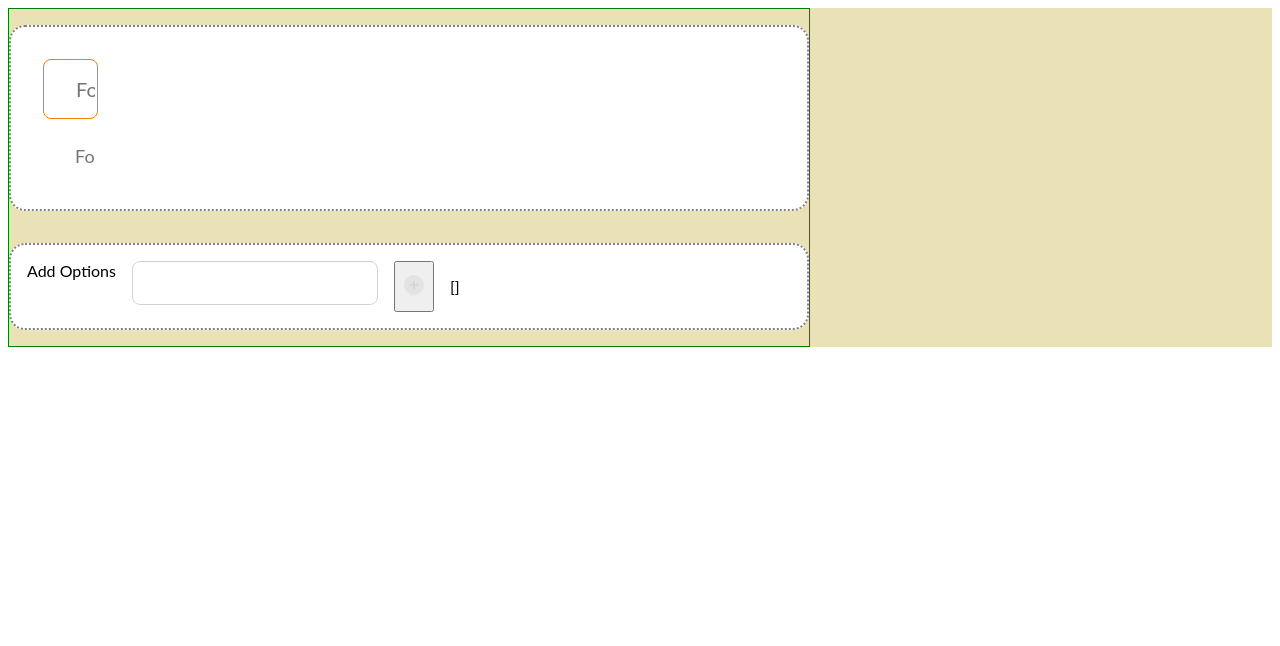
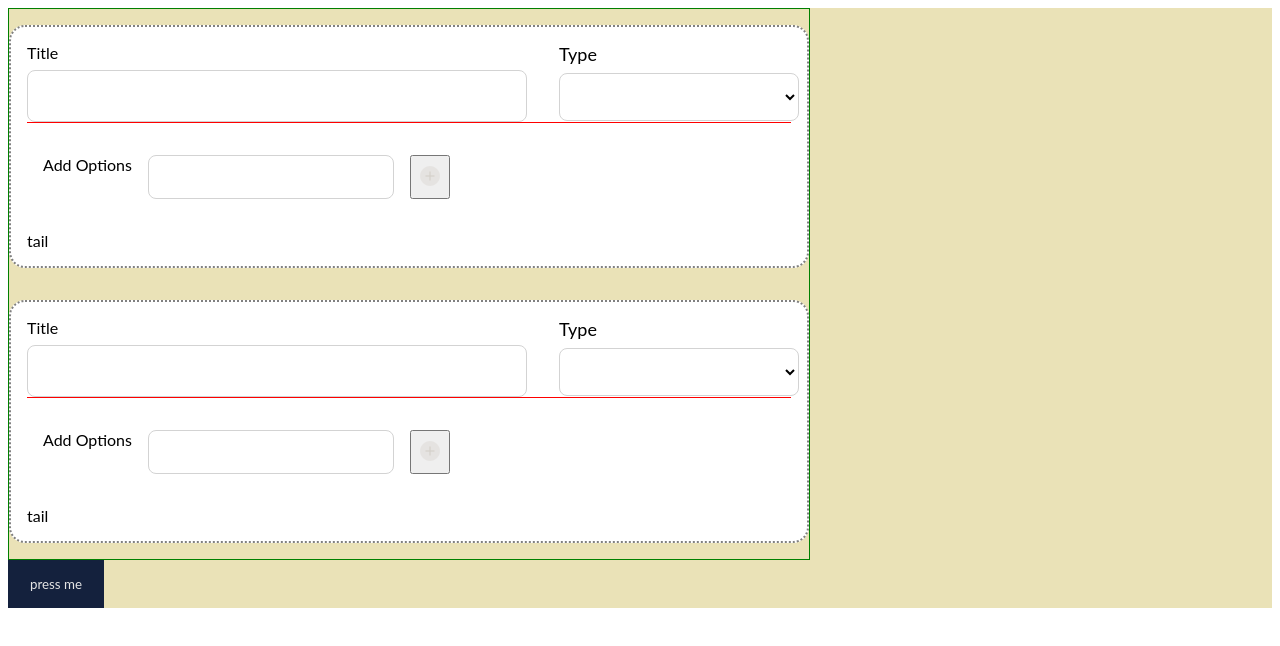
Before and after one commit to mehrdadanvar/googleforms, a Nuxt app: page /test in a window 1280 px wide. Shown: the top 646 px of the page. Built offline with nearby package versions, Linux system fonts and the light colour scheme.

Commit message:
each question is represented as a Block component working on the functionality

```diff
--- a/components/Block.vue
+++ b/components/Block.vue
@@ -1,6 +1,13 @@
 <template>
-  <section class="block">
-    <slot />
+  <section class="question">
+    <div class="head">
+      <questionTitle />
+      <questionType />
+    </div>
+    <div class="body">
+      <MasterRadio />
+    </div>
+    <div class="tail">tail</div>
   </section>
 </template>
 
@@ -9,9 +16,16 @@
 </script>
 
 <style scoped>
-  .block {
+  .head {
+    display: flex;
+    border-bottom: 1px solid red;
+  }
+  .body {
+    margin: 2rem 1rem;
+  }
+  .question {
     min-width: 20rem;
-    max-width: 50rem;
+    max-width: 60rem;
     display: flex;
     flex-direction: column;
     justify-content: center;
--- /dev/null
+++ b/components/Blocks.vue
@@ -0,0 +1,22 @@
+<template>
+  <div>
+    <button @click="add">add block</button>
+    <section class="father" v-for="question in questions" :key="question">
+      <Block>{{ question }}</Block>
+    </section>
+  </div>
+</template>
+
+<script>
+  export default {
+    setup() {
+      let questions = ref(["one"]);
+      function add() {
+        questions.value.push("item");
+      }
+      return { questions, add };
+    },
+  };
+</script>
+
+<style></style>
--- /dev/null
+++ b/components/Button.vue
@@ -0,0 +1,24 @@
+<template>
+  <button class="btn">
+    <slot />
+  </button>
+</template>
+
+<script>
+  export default {
+    props: ["text"],
+  };
+</script>
+
+<style>
+  .btn {
+    border: none;
+    width: 6rem;
+    padding: 1rem;
+    background-color: #14213d;
+    color: #e5e5e5;
+  }
+  .btn:hover {
+    border-radius: 0.5rem;
+  }
+</style>
--- a/components/FormHeader.vue
+++ b/components/FormHeader.vue
@@ -18,7 +18,14 @@
 </template>
 
 <script>
-  export default {};
+  export default {
+    setup() {
+      let header_text = ref("");
+      return {
+        header_text,
+      };
+    },
+  };
 </script>
 
 <style scoped>
@@ -31,7 +38,6 @@
   }
   .form-title {
     background-color: white;
-
     height: 3.5rem;
     border-radius: 0.5rem;
     font-family: "Lato";
--- a/components/MasterRadio.vue
+++ b/components/MasterRadio.vue
@@ -6,7 +6,6 @@
       <button @click="add">
         <img src="../assets/icons/add.svg" alt="" />
       </button>
-      <p>{{ resultset }}</p>
     </div>
     <div class="radio-item" v-for="(item, index) in resultset" :key="item">
       <input class="radio" type="radio" name="name" v-model="radiovalue" :value="item" />
--- /dev/null
+++ b/components/questionFooter.vue
@@ -0,0 +1,14 @@
+<template>
+  <div class="end">
+    <img src="" alt="" />
+    <img src="" alt="" />
+    <p>required</p>
+    <img src="" alt="" />
+  </div>
+</template>
+
+<script>
+  export default {};
+</script>
+
+<style></style>
--- a/components/questionTitle.vue
+++ b/components/questionTitle.vue
@@ -1,6 +1,6 @@
 <template>
   <div class="q-title">
-    <label for="">Question title</label>
+    <label for="">Title</label>
     <input class="question" type="text" name="" id="" />
   </div>
 </template>
@@ -13,16 +13,19 @@
 
 <style scoped>
   .q-title {
-    height: 4rem;
+    display: flex;
+    flex-direction: column;
+    gap: 0.5rem;
     margin-right: 2rem;
   }
   .question {
     width: 30rem;
-    height: 2.25rem;
+    height: 3rem;
     border: 1px solid rgb(211, 211, 211);
     border-radius: 0.5rem;
     gap: 1rem;
     padding-left: 1rem;
     font-family: "Lato";
+    font-size: 18px;
   }
 </style>
--- a/components/questionType.vue
+++ b/components/questionType.vue
@@ -1,31 +1,23 @@
 <template>
   <div class="question-type">
-    <label for="">Question Type</label>
+    <label for="">Type</label>
     <select name="q-type" id="" v-model="optionresult">
-      <option :value="option.value" v-for="option in options" :key="option">
+      <option v-for="option in options" :value="option.value" :key="option">
         {{ option.type }}
       </option>
-      <!-- <option value="">multiple choice</option>
-      <option value="short-answer">short-answer</option>
-      <option value="paragraph">paragraph</option>
-      <option value="checkbox">checkbox</option>
-      <option value="dropdown">dropdown</option>
-      <option value="Date">date</option>
-      <option value="time">time</option> -->
     </select>
-    <p>mehrdad + {{ optionresult }}</p>
   </div>
 </template>
 
 <script setup>
   let options = ref([
-    { type: "multiple choice", value: "mc" },
-    { type: "checkbox", value: "chb" },
-    { type: "short answer", value: "sha" },
-    { type: "paragraph", value: "para" },
-    { type: "drop down", value: "dd" },
-    { type: "date", value: "date" },
-    { type: "time", value: "time" },
+    { type: "multiple choice", value: "mc", selected: true },
+    { type: "checkbox", value: "chb", selected: false },
+    { type: "short answer", value: "sha", selected: false },
+    { type: "paragraph", value: "para", selected: false },
+    { type: "drop down", value: "dd", selected: false },
+    { type: "date", value: "date", selected: false },
+    { type: "time", value: "time", selected: false },
   ]);
   let optionresult = ref("");
 </script>
@@ -36,8 +28,9 @@
   }
   .question-type {
     display: flex;
-    flex-direction: row;
-    gap: 1rem;
+    flex-direction: column;
+    gap: 0.5rem;
+    font-size: 18px;
   }
   select {
     border: 1px solid rgb(211, 211, 211);
--- a/pages/index.vue
+++ b/pages/index.vue
@@ -17,6 +17,7 @@
       <div class="footer">footer</div>
     </Block>
     <SideUtil />
+    <Blocks />
   </div>
 </template>
 
--- a/pages/test.vue
+++ b/pages/test.vue
@@ -8,6 +8,7 @@
         <MasterRadio />
       </Block>
     </ParentContainer>
+    <Button>press me</Button>
   </main>
 </template>
 
```
Also changed, not shown: pages/questions.vue (deleted).
